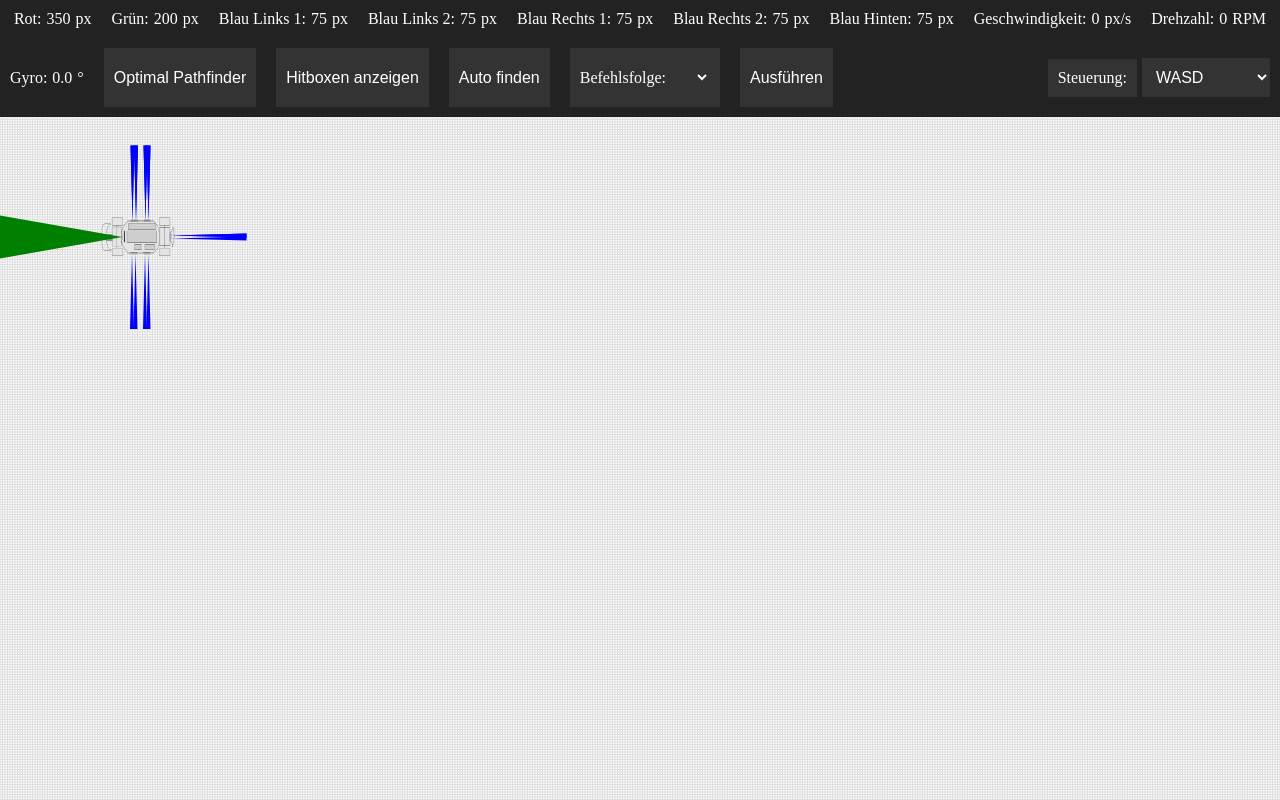
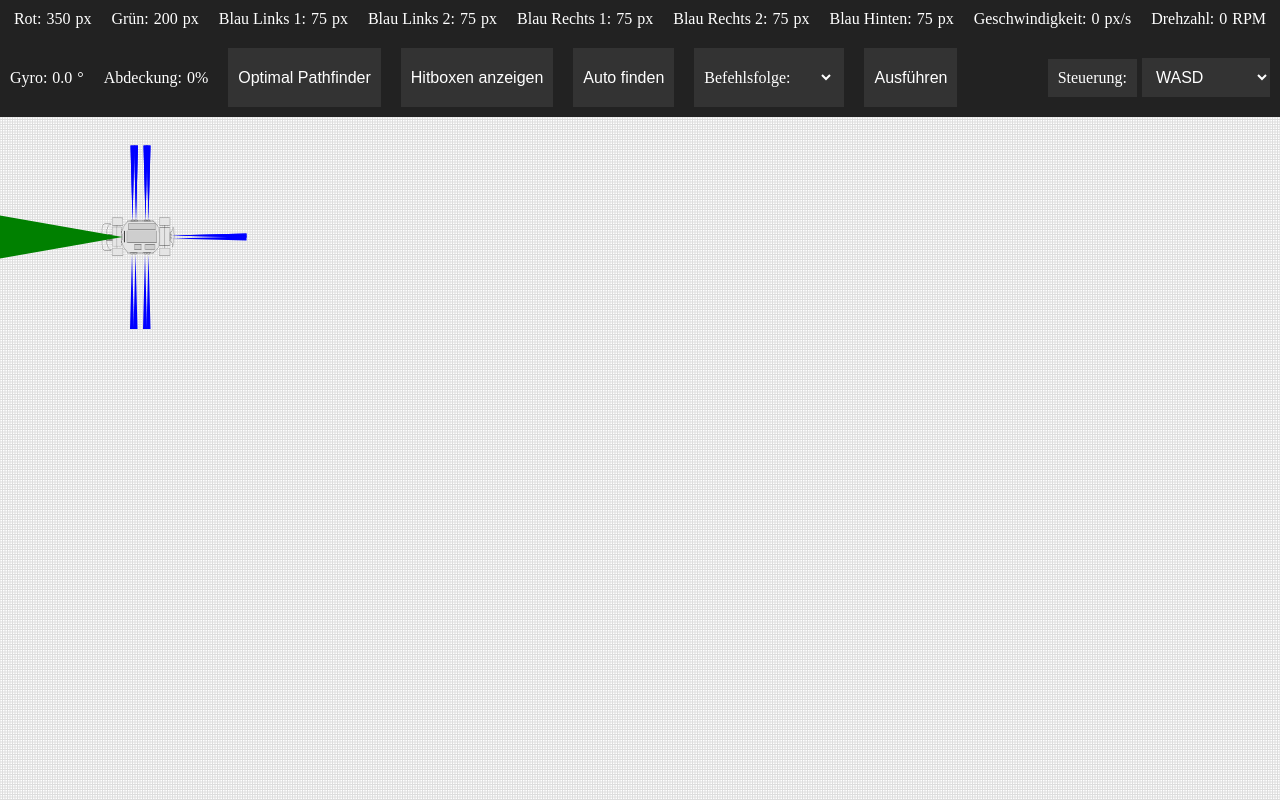
Before and after one commit to Exekutiveone/Virtaul_Ares, a Flask app: page /map2 in a window 1280 px wide. Run offline with Flask 2, Linux system fonts and the light colour scheme; data that the repository does not hold is empty.

Commit message:
Add SLAM coverage display

```diff
--- a/static/src/main.js
+++ b/static/src/main.js
@@ -51,6 +51,8 @@ const blueBackEl = document.getElementById('blueBack');
 const speedEl = document.getElementById('speed');
 const rpmEl = document.getElementById('rpm');
 const gyroEl = document.getElementById('gyro');
+const slamCoverageEl = document.getElementById('slamCoverage');
+let coverageInterval = null;
 const cellCmInput = document.getElementById('gridCellCm');
 const widthCmInput = document.getElementById('gridWidth');
 const heightCmInput = document.getElementById('gridHeight');
@@ -77,10 +79,15 @@ if (slamCheckbox) {
       slamCtx.fillRect(0, 0, slamCanvas.width, slamCanvas.height);
       prevCarRect = null;
       revealCar();
+      if (coverageInterval) clearInterval(coverageInterval);
+      coverageInterval = setInterval(updateSlamCoverage, 1000);
+      updateSlamCoverage();
     } else {
       slamCanvas.style.display = 'none';
       slamCtx.clearRect(0, 0, slamCanvas.width, slamCanvas.height);
       prevCarRect = null;
+      if (coverageInterval) clearInterval(coverageInterval);
+      if (slamCoverageEl) slamCoverageEl.textContent = '0%';
     }
   });
 }
@@ -409,6 +416,7 @@ function resizeCanvas() {
     slamCtx.fillRect(0, 0, slamCanvas.width, slamCanvas.height);
     prevCarRect = null;
     revealCar();
+    updateSlamCoverage();
   }
   updateTransform();
 }
@@ -522,6 +530,18 @@ function revealCar() {
   slamCtx.fillRect(bbox.x, bbox.y, bbox.w, bbox.h);
   slamCtx.restore();
   prevCarRect = bbox;
+}
+
+function updateSlamCoverage() {
+  if (!slamMode || !slamCoverageEl) return;
+  const data = slamCtx.getImageData(0, 0, slamCanvas.width, slamCanvas.height).data;
+  let cleared = 0;
+  for (let i = 3; i < data.length; i += 4) {
+    if (data[i] === 0) cleared++;
+  }
+  const total = slamCanvas.width * slamCanvas.height;
+  const percent = (cleared / total) * 100;
+  slamCoverageEl.textContent = percent.toFixed(1) + '%';
 }
 
 function updatePreview() {
--- a/templates/map2.html
+++ b/templates/map2.html
@@ -114,6 +114,7 @@
       </div>
       <div class="cone-display">Drehzahl: <span id="rpm">0</span> RPM</div>
       <div class="cone-display">Gyro: <span id="gyro">0</span>°</div>
+      <div class="cone-display">Abdeckung: <span id="slamCoverage">0%</span></div>
       <div id="editorTools2">
         <label
           >Size (cm):
```
